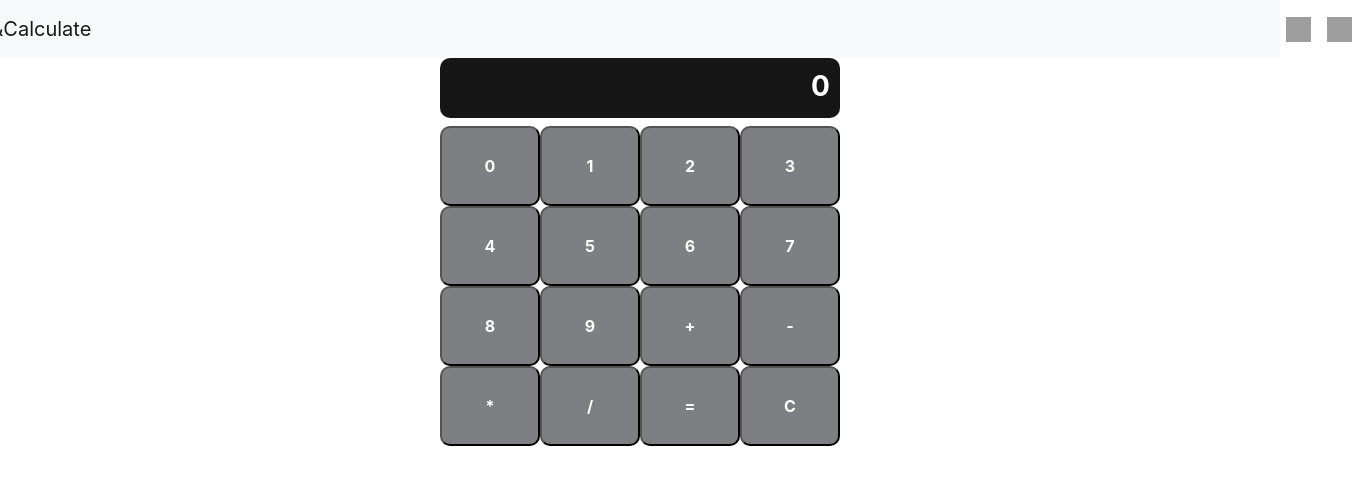
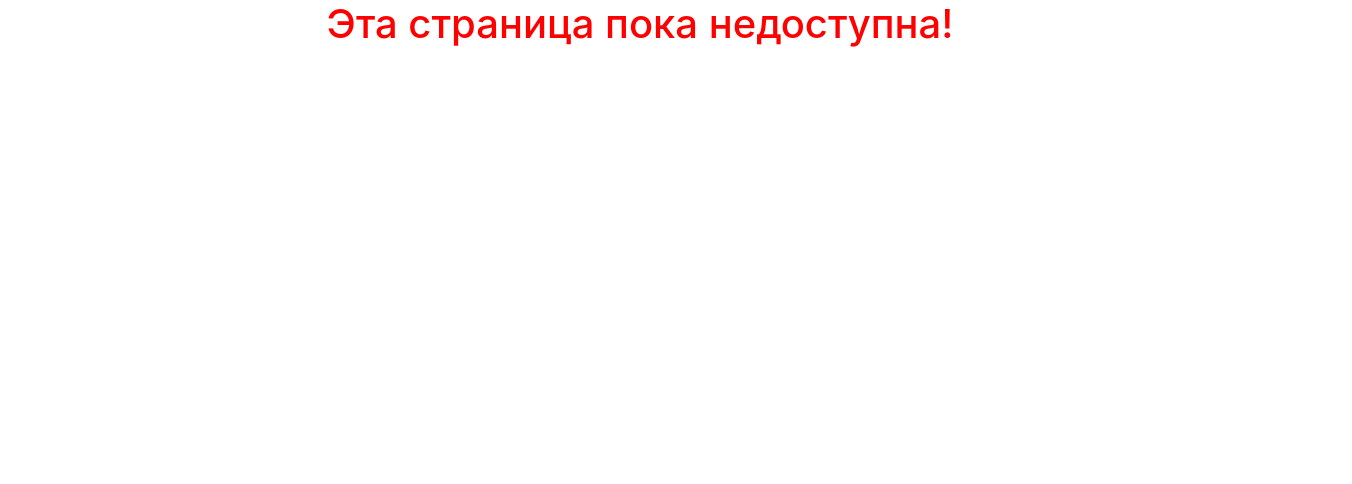
Before and after one commit to VitalikHey/Weather-Calculator, a React (Create React App) app in the folder my-app/: page /recipe in a window 1280 px wide. Shown: the top 484 px of the page, 1352 px wide, since content can reach past the window. Built offline with nearby package versions, Linux system fonts and the light colour scheme; grey boxes are pictures that could not be loaded.

Commit message:
Finish add Header and bugfix

```diff
--- a/my-app/src/app/App.js
+++ b/my-app/src/app/App.js
@@ -1,16 +1,19 @@
 import "./App.css";
-import "../components/calculate/Calculate"
-import Calculate from "../components/calculate/Calculate";
-import MainNavbar from "../components/navbar/MainNavbar";
-// import { BrowserRouter as Router, Route, Routes } from 'react-router-dom';
+import { BrowserRouter as Router, Routes, Route } from "react-router-dom";
+import Home from "../pages/Home";
+import PageCalculate from "../pages/PageCalculate";
+import PageRecipe from "../pages/PageRecipe";
 
 function App() {
-  return (
-    <div>
-        <MainNavbar/>
-        <Calculate/>
-    </div>
-  );
+    return (
+        <Router>
+            <Routes>
+                <Route path="/" element={<Home />} />
+                <Route path="/calculate" element={<PageCalculate />} />
+                <Route path="/recipe" element={<PageRecipe />} />
+            </Routes>
+        </Router>
+    );
 }
 
 export default App;
--- /dev/null
+++ b/my-app/src/components/navbar/Header.css
@@ -0,0 +1,19 @@
+@keyframes zoom {
+    0% {
+        transform: scale(1);
+    }
+    50% {
+        transform: scale(1.2);
+    }
+    100% {
+        transform: scale(1);
+    }
+}
+
+.zoom {
+    transition: transform 0.1s;
+}
+
+.zoom:hover {
+    animation: zoom 2s 1;
+}
--- /dev/null
+++ b/my-app/src/components/navbar/Header.js
@@ -0,0 +1,36 @@
+import React from "react";
+import "bootstrap/dist/css/bootstrap.min.css"
+import {Navbar, Nav} from "react-bootstrap"
+import iconCalculate from "../../images/iconCalculate.png"
+import iconRecipe from "../../images/iconRecipe.png"
+import "./Header.css"
+
+function Header() {
+    return (
+        <Navbar bg="light">
+            <Navbar.Brand className="mr-auto" href="/">Recipe&Calculate</Navbar.Brand>
+            <Nav className="d-flex justify-content-between w-10">
+                <Nav.Link href="/calculate" className="zoom">
+                    <img
+                        className="ml-auto"
+                        alt="App"
+                        src={iconCalculate}
+                        height="25px"
+                        width="25px"
+                    />
+                </Nav.Link>
+                <Nav.Link href="/recipe" className="zoom">
+                    <img
+                        className="ml-auto"
+                        alt="App"
+                        src={iconRecipe}
+                        height="25px"
+                        width="25px"
+                    />
+                </Nav.Link>
+            </Nav>
+        </Navbar>
+    )
+}
+
+export default Header;
--- a/my-app/src/components/navbar/MainNavbar.css
+++ /dev/null
@@ -1,7 +0,0 @@
-.position-icon-calculate {
-    margin-right: -125px;
-}
-
-.position-brand-calculate {
-    margin-left: -159px;
-}
--- a/my-app/src/components/navbar/MainNavbar.js
+++ /dev/null
@@ -1,41 +0,0 @@
-import React from "react";
-import "bootstrap/dist/css/bootstrap.min.css"
-import { Navbar, Container, Nav } from "react-bootstrap"
-import iconCalculate from "../../images/iconCalculate.png"
-import iconRecipe from "../../images/iconRecipe.png"
-import "../navbar/MainNavbar.css"
-
-function MainNavbar() {
-    return (
-        <div>
-            <Navbar bg="light">
-                <Container>
-                    <Container className="position-brand-calculate">
-                        <Navbar.Brand href="/App">Recipe&Calculate</Navbar.Brand>
-                    </Container>
-                    <Nav className="position-icon-calculate">
-                        <Nav.Link href="/App">
-                            <img
-                                alt="App"
-                                src={iconCalculate}
-                                height="25px"
-                                width="25px"
-                            />
-                        </Nav.Link>
-                        <Nav.Link href="/App">
-                            <img
-                                className="position-icon-calculate"
-                                alt="App"
-                                src={iconRecipe}
-                                height="25px"
-                                width="25px"
-                            />
-                        </Nav.Link>
-                    </Nav>
-                </Container>
-            </Navbar>
-        </div>
-    )
-}
-
-export default MainNavbar;
--- a/my-app/src/pages/Home.js
+++ b/my-app/src/pages/Home.js
@@ -1,8 +1,9 @@
 import React from "react";
-
+import Header from "../components/navbar/Header";
 function Home() {
     return(
         <div>
+            <Header/>
         </div>
     )
 }
--- a/my-app/src/pages/PageCalculate.js
+++ b/my-app/src/pages/PageCalculate.js
@@ -1,11 +1,11 @@
 import React from "react";
-import MainNavbar from "../components/navbar/MainNavbar";
+import Header from "../components/navbar/Header";
 import Calculate from "../components/calculate/Calculate";
 
 function pageCalculate() {
     return(
         <div>
-            <MainNavbar/>
+            <Header/>
             <Calculate/>
         </div>
     )
--- /dev/null
+++ b/my-app/src/pages/PageRecipe.js
@@ -0,0 +1,11 @@
+import React from "react";
+
+function PageRecipe() {
+    return (
+        <div>
+            <h1 style={{color: "red", textAlign: "center"}}>Эта страница пока недоступна!</h1>
+        </div>
+    );
+}
+
+export default PageRecipe;
```
Also changed, not shown: my-app/src/images/iconCalculate.png (added), my-app/src/images/iconRecipe.png (added).
